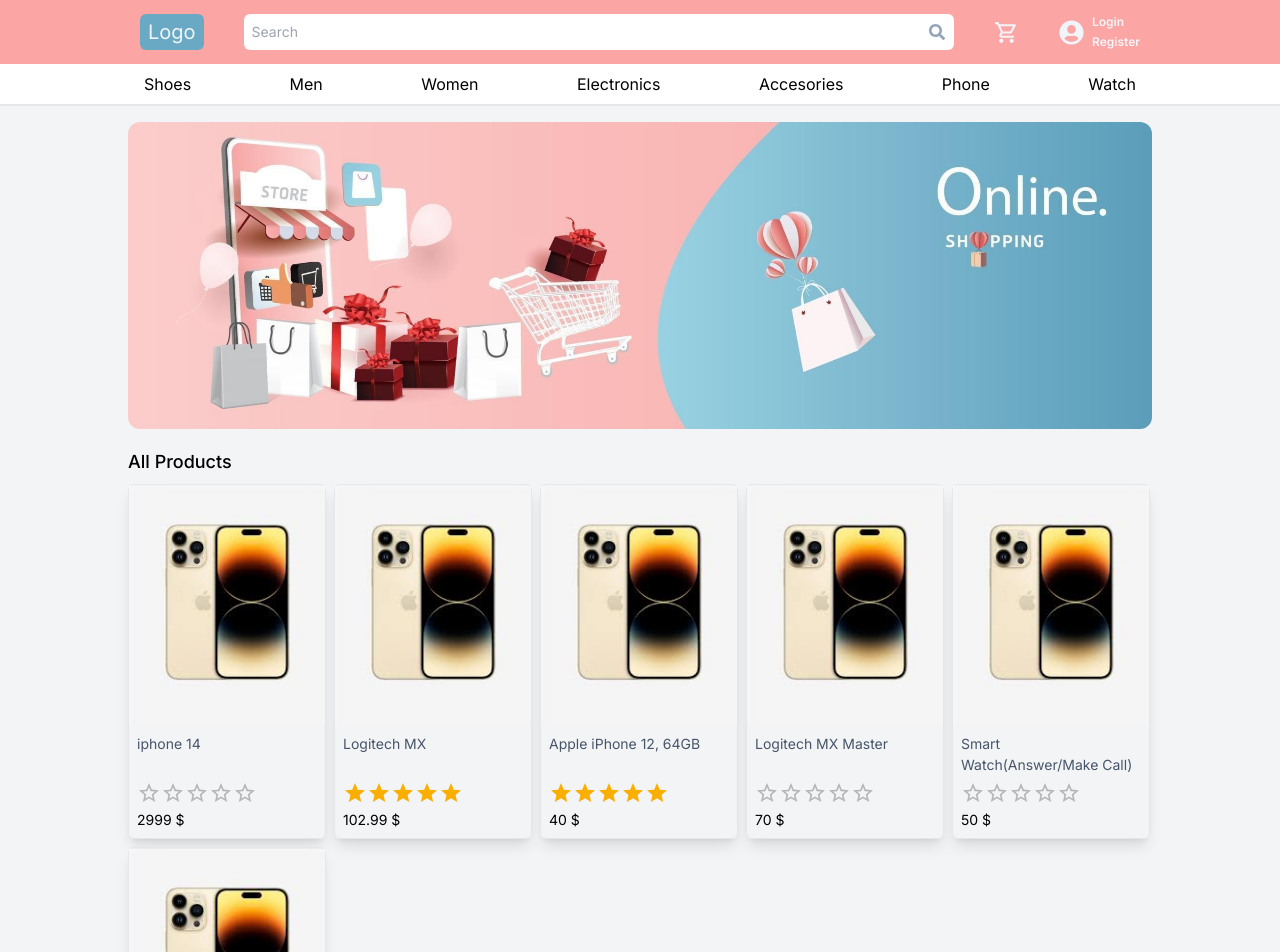
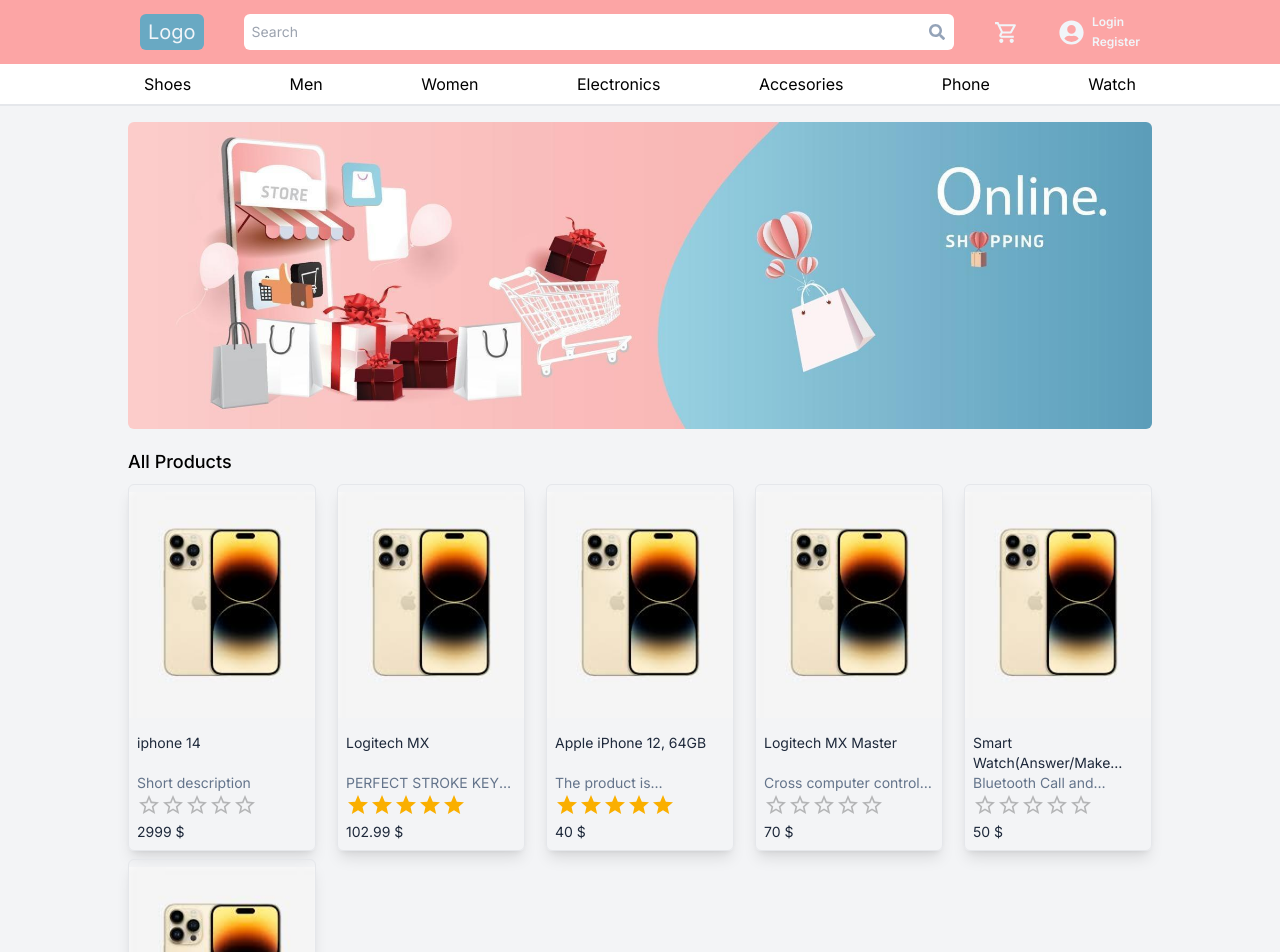
Before and after one commit to halidunal/next-ecommerce-app, a Next.js app: page / in a window 1280 px wide. Shown: the top 952 px of the page. Built offline with nearby package versions, Linux system fonts and the light colour scheme.

Commit message:
some updates

```diff
--- a/app/components/auth/LoginClient.tsx
+++ b/app/components/auth/LoginClient.tsx
@@ -18,13 +18,13 @@
 
 	return (
 		<AuthContainer>
-			<div className='w-full md: w-[500px] p-3 shadow-lg rounded-md bg-white'>
-				<Heading text="Login" center/>
-				<Input placeholder="Email" type='email' id="email" register={register} errors={errors} required/>
-				<Input placeholder="Password" type='password' id="password" register={register} errors={errors} required/>
-				<button onClick={handleSubmit(onSubmit)}>Login</button>
+			<div className='w-full md: w-[400px] p-3 shadow-lg rounded-md bg-white flex flex-col items-center gap-3'>
+				<Heading text="Login" center />
+				<Input placeholder="Email" type='email' id="email" register={register} errors={errors} required />
+				<Input placeholder="Password" type='password' id="password" register={register} errors={errors} required />
+				<button onClick={handleSubmit(onSubmit)} className='rounded border p-2 border-slate-400 w-full'>Login</button>
 				<div className='text-center text-sm'>Don`t you have an account <Link className='underline text-red-500' href="/register">Register</Link></div>
-				<button ><FaGoogle/>Login with Google</button>
+				<button className='flex gap-2 items-center rounded border p-2 w-full justify-center'><FaGoogle />Login with Google</button>
 			</div>
 		</AuthContainer>
 	)
--- a/app/components/auth/RegisterClient.tsx
+++ b/app/components/auth/RegisterClient.tsx
@@ -18,15 +18,14 @@
 
 	return (
 		<AuthContainer>
-			<div className='w-full md: w-[500px] p-3 shadow-lg rounded-md bg-white'>
-				<Heading text="Register" center/>
-				<Input placeholder="Name" type='text' id="name" register={register} errors={errors} required/>
-				<Input placeholder="Email" type='email' id="email" register={register} errors={errors} required/>
-				<Input placeholder="Password" type='password' id="password" register={register} errors={errors} required/>
-				<div>QR</div>
-				<button onClick={handleSubmit(onSubmit)}>Register</button>
+			<div className='w-full md: w-[400px] p-3 shadow-lg rounded-md bg-white flex flex-col items-center gap-3'>
+				<Heading text="Register" center />
+				<Input placeholder="Name" type='text' id="name" register={register} errors={errors} required />
+				<Input placeholder="Email" type='email' id="email" register={register} errors={errors} required />
+				<Input placeholder="Password" type='password' id="password" register={register} errors={errors} required />
+				<button onClick={handleSubmit(onSubmit)} className='rounded border p-2 border-slate-400 w-full'>Register</button>
 				<div className='text-center text-sm'>Do you already have an account <Link className='underline text-red-500' href="/login">Login</Link></div>
-				<button ><FaGoogle/>Login with Google</button>
+				<button className='flex gap-2 items-center rounded border p-2 w-full justify-center'><FaGoogle />Login with Google</button>
 			</div>
 		</AuthContainer>
 	)
--- a/app/components/footer/Footer.tsx
+++ b/app/components/footer/Footer.tsx
@@ -2,7 +2,7 @@
 
 const Footer = () => {
 	return (
-		<div className='flex justify-center border-t-2 text-sm w-full items-center p-1 bg-white'>Copyright © 2023 • Halid Ünal</div>
+		<div className='flex justify-center border-t-2 text-sm w-full items-center p-1 bg-white'>Copyright © {new Date().getFullYear()} • Halid Ünal</div>
 	)
 }
 
--- a/app/components/general/Input.tsx
+++ b/app/components/general/Input.tsx
@@ -1,7 +1,7 @@
 "use client"
 import React from 'react'
 import { FieldValues, UseFormRegister, FieldErrors } from 'react-hook-form'
-interface InputProps{
+interface InputProps {
 	id: string
 	placeholder: string
 	disabled?: boolean
@@ -11,11 +11,9 @@
 	errors: FieldErrors
 }
 
-const Input:React.FC<InputProps> = ({
-	id, placeholder, disabled, type, register, errors, required
-}) => {
+const Input: React.FC<InputProps> = ({ id, placeholder, disabled, type, register, errors, required }) => {
 	return (
-		<input id={id} placeholder={placeholder} disabled={disabled} type={type} {...register(id,{required})} className={`w-full h-12 p-3 rounded-md outline-none my-2 border ${errors[id] ? " border-red-500" : " border-slate-300" }`}/>
+		<input id={id} placeholder={placeholder} disabled={disabled} type={type} {...register(id, { required })} className={`w-full h-10 p-3 rounded-md outline-none border ${errors[id] ? " border-red-500" : " border-slate-300"}`} />
 	)
 }
 
--- a/app/components/home/Banner.tsx
+++ b/app/components/home/Banner.tsx
@@ -4,7 +4,7 @@
 const Banner = () => {
 	return (
 		<div className='h-[360px] mt-4 mb-[-34px]'>
-			<Image src={"/banner.jpg"} width={1200} height={360} alt="" className='rounded-xl'/>
+			<Image src={"/banner.jpg"} width={1200} height={360} alt="" className='md:rounded-md' />
 		</div>
 	)
 }
--- a/app/components/home/Category.tsx
+++ b/app/components/home/Category.tsx
@@ -31,7 +31,7 @@
 			<div className='flex justify-between w-[1024px]'>
 				{
 					categoryList.map((category, key) => (
-						<div className='rounded-full flex cursor-pointer px-4 py-2 text-center' key={key}>
+						<div className='flex cursor-pointer px-4 py-2 text-center' key={key}>
 							{category.name}
 						</div>
 					))
--- a/app/components/home/ProductCard.tsx
+++ b/app/components/home/ProductCard.tsx
@@ -1,22 +1,24 @@
 "use client"
 import Image from 'next/image'
 import image from "../../../public/images.jpg"
-import {Rating} from "@mui/material"
+import { Rating } from "@mui/material"
 import { useRouter } from 'next/navigation'
 
-const ProductCard = ({product}: {product: any}) => {
+const ProductCard = ({ product }: { product: any }) => {
 	const router = useRouter()
-	let productRate = product?.reviews?.reduce((acc: number,item: any) => acc + item.rating, 0) / product?.reviews?.length
+	let productRate = product?.reviews?.reduce((acc: number, item: any) => acc + item.rating, 0) / product?.reviews?.length
 	return (
-		<div onClick={() => router.push(`product/${product.id}`)} className='w-[198px] hover:scale-105'>
+		<div onClick={() => router.push(`product/${product.id}`)} className='w-[188px] hover:scale-105'>
 			<div className='w-full shadow-lg rounded-md border cursor-pointer flex flex-col flex-1'>
 				<div className='relative h-[240px]'>
-					<Image fill src={image} alt='' className='object-contain'/>
+					<Image fill src={image} alt='' className='object-contain' />
 				</div>
 				<div className='mt-2 text-sm md:text-md m-2'>
-					<h3 className='text-slate-600' style={{overflow: "hidden", display: "-webkit-box", WebkitLineClamp: "2", WebkitBoxOrient: "vertical", height: 48, lineHeight: 1.5}}>{product.name}</h3>
-					<Rating name="read-only" className='text-sm' value={productRate} readOnly/>
-					<div className=''>{product.price} $</div>
+					<h3 className='text-slate-800' style={{ overflow: "hidden", display: "-webkit-box", WebkitLineClamp: "2", WebkitBoxOrient: "vertical", height: 40, lineHeight: 1.4 }}>{product.name}</h3>
+					<h5 className='text-slate-500' style={{ overflow: "hidden", display: "-webkit-box", WebkitLineClamp: "1", WebkitBoxOrient: "vertical" }}>{product.description}</h5>
+
+					<Rating name="read-only" className='text-sm' value={productRate} readOnly />
+					<div className='text-slate-800'>{product.price} $</div>
 				</div>
 			</div>
 
--- a/app/components/home/Products.tsx
+++ b/app/components/home/Products.tsx
@@ -4,12 +4,12 @@
 
 const Products = () => {
 	return (
-		<div className='mb-6 space-y-2'>
+		<div className='mb-6 space-y-2 px-6 md:px-0'>
 			<h1 className='text-lg font-medium'>All Products</h1>
-			<div className='flex items-center flex-wrap gap-2'>
+			<div className='flex items-center justify-between flex-wrap gap-2'>
 				{
 					products.map(product => (
-						<ProductCard key={product.id} product={product}/>
+						<ProductCard key={product.id} product={product} />
 					))
 				}
 			</div>
--- a/app/components/navbar/User.tsx
+++ b/app/components/navbar/User.tsx
@@ -1,13 +1,14 @@
+import Link from 'next/link'
 import React from 'react'
 import { FaUserCircle } from 'react-icons/fa'
 
 const User = () => {
 	return (
 		<div className='hidden md:flex items-center space-x-2 cursor-pointer'>
-			<FaUserCircle size={25}/>
+			<FaUserCircle size={25} />
 			<div className='flex flex-col text-xs space-y-1 font-semibold'>
-				<div className='hover:scale-105'>Login</div>
-				<div className='hover:scale-105'>Register</div>
+				<div className='hover:scale-105'><Link href="/login">Login</Link></div>
+				<div className='hover:scale-105'><Link href="/register">Register</Link></div>
 			</div>
 		</div>
 	)
--- a/app/layout.tsx
+++ b/app/layout.tsx
@@ -22,14 +22,14 @@
   return (
     <html lang="en">
       <body className={inter.className}>
-        <Toaster position='top-right' reverseOrder={false}/>
+        <Toaster position='top-right' reverseOrder={false} />
         <div className='flex flex-col min-h-screen w-[1024px] lg:w-full'>
           <CartProvider>
-            <Navbar/>
-            <Category/>
-            <div className='flex flex-col items-center bg-gray-100'>
-              <main className='flex-grow flex justify-center w-[1024px] bg-gray-100' style={{minHeight: "calc(100vh - 94px)"}}>{children}</main>
-              <Footer/>
+            <Navbar />
+            <Category />
+            <div className='flex flex-col flex-1 items-center bg-gray-100'>
+              <main className='flex-grow flex justify-center w-[1024px] bg-gray-100'>{children}</main>
+              <Footer />
             </div >
           </CartProvider>
         </div>
```
Also changed, not shown: 1 other file (tests, documents, lock files or other folders). Lines whose indentation alone changed are shown as unchanged.
